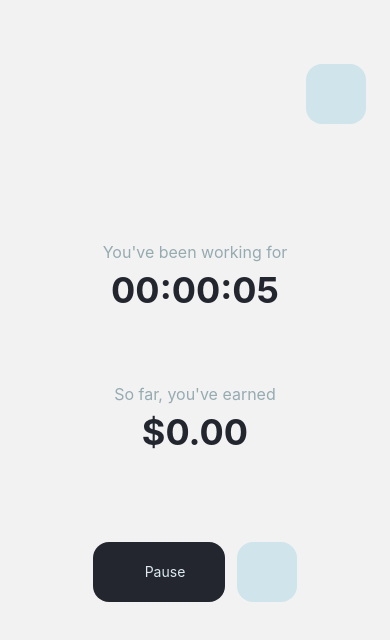
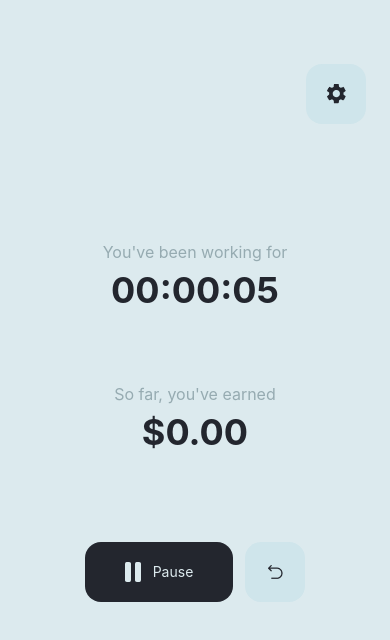
Before and after one commit to NicolasMilliard/PayClock, a React Native app: screen /Timer in a window 390 px wide. Shown: the top 640 px of the page. Built offline with nearby package versions, Linux system fonts and the light colour scheme; grey boxes are pictures that could not be loaded.

Commit message:
Add darkMode prop

```diff
--- a/src/components/Titles/PausedTitle/PausedTitle.tsx
+++ b/src/components/Titles/PausedTitle/PausedTitle.tsx
@@ -4,11 +4,12 @@ import { Text } from "react-native";
 import styles from "./styles";
 
 interface Props {
+  darkMode: boolean;
   text: string;
 }
 
-const PausedTitle: FC<Props> = ({ text }) => {
-  return <Text style={styles.title}>{text}</Text>;
+const PausedTitle: FC<Props> = ({ darkMode, text }) => {
+  return <Text style={[styles.title, darkMode ? styles.darkTitle : styles.lightTitle]}>{text}</Text>;
 };
 
 export default PausedTitle;
--- a/src/screens/Auth/AuthScreen.tsx
+++ b/src/screens/Auth/AuthScreen.tsx
@@ -47,7 +47,11 @@ const AuthScreen: FC = () => {
         <Button
           darkMode={darkMode.value}
           text="Start working"
-          imageSource={require("../../../assets/icons/start/start.png")}
+          imageSource={
+            darkMode.value
+              ? require("../../../assets/images/icons/dark/start/start.png")
+              : require("../../../assets/images/icons/light/start/start.png")
+          }
           customFunc={handleAnnualIncome}
         />
       </View>
--- a/src/screens/Home/HomeScreen.tsx
+++ b/src/screens/Home/HomeScreen.tsx
@@ -32,7 +32,11 @@ const HomeScreen: FC = () => {
       <View style={styles.settingsWrapper}>
         <SecondaryButton
           darkMode={darkMode.value}
-          imageSource={require("../../../assets/icons/settings/settings.png")}
+          imageSource={
+            darkMode.value
+              ? require("../../../assets/images/icons/dark/settings/settings.png")
+              : require("../../../assets/images/icons/light/settings/settings.png")
+          }
           customFunc={navigateToSettings}
         />
       </View>
@@ -43,7 +47,11 @@ const HomeScreen: FC = () => {
         <Button
           darkMode={darkMode.value}
           text="Start working"
-          imageSource={require("../../../assets/icons/start/start.png")}
+          imageSource={
+            darkMode.value
+              ? require("../../../assets/images/icons/dark/start/start.png")
+              : require("../../../assets/images/icons/light/start/start.png")
+          }
           customFunc={handleAnnualIncome}
         />
       </View>
--- a/src/screens/Settings/SettingsScreen.tsx
+++ b/src/screens/Settings/SettingsScreen.tsx
@@ -10,6 +10,7 @@ import styles from "../../styles/index";
 
 import IconTitle from "../../components/Titles/IconTitle/IconTitle";
 import Button from "../../components/Buttons/Button/Button";
+import LabelText from "../../components/Texts/LabelText/LabelText";
 
 const SettingsScreen: FC = () => {
   const income = useSelector(({ income }: RootState) => income);
@@ -43,30 +44,39 @@ const SettingsScreen: FC = () => {
     <SafeAreaView style={[styles.container, darkMode.value === false ? styles.lightContainer : styles.darkContainer]}>
       <IconTitle
         darkMode={darkMode.value}
-        imageSource={require("../../../assets/icons/go_back/go_back.png")}
+        imageSource={
+          darkMode.value
+            ? require("../../../assets/images/icons/dark/go_back/go_back.png")
+            : require("../../../assets/images/icons/light/go_back/go_back.png")
+        }
         customFunc={handleGoBack}
         text="Settings"
       />
       <View style={localStyles.wrapper}>
         {/* Annual income */}
-        <Text style={localStyles.labelText}>Annual income</Text>
+        <LabelText darkMode={darkMode.value} text="Annual income" />
         <TextInput
-          style={styles.input}
+          style={[styles.input, darkMode.value ? styles.darkInput : styles.lightInput]}
           placeholder={income.value.toString()}
+          placeholderTextColor={darkMode.value ? "#676f83" : "#8f96a7"}
           keyboardType="numbers-and-punctuation"
           onChangeText={setInputValue}
         />
       </View>
       <View style={localStyles.wrapper}>
         {/* Theme */}
-        <Text style={localStyles.labelText}>Dark mode</Text>
+        <LabelText darkMode={darkMode.value} text="Dark mode" />
         <Switch value={isDark} onValueChange={toggleSwitch} />
       </View>
       <View style={localStyles.buttonWrapper}>
         <Button
           darkMode={darkMode.value}
           text="Save"
-          imageSource={require("../../../assets/icons/save/save.png")}
+          imageSource={
+            darkMode.value
+              ? require("../../../assets/images/icons/dark/save/save.png")
+              : require("../../../assets/images/icons/light/save/save.png")
+          }
           customFunc={updateIncomeValue}
         />
       </View>
@@ -82,9 +92,6 @@ const localStyles = StyleSheet.create({
     marginTop: 32,
     marginHorizontal: 24,
   },
-  labelText: {
-    fontSize: 16,
-  },
   buttonWrapper: {
     flexDirection: "row",
     justifyContent: "center",
--- a/src/screens/Timer/TimerScreen.tsx
+++ b/src/screens/Timer/TimerScreen.tsx
@@ -12,6 +12,7 @@ import Button from "../../components/Buttons/Button/Button";
 import SecondaryButton from "../../components/Buttons/SecondaryButton/SecondaryButton";
 import SecondaryTitle from "../../components/Titles/SecondaryTitle/SecondaryTitle";
 import PausedTitle from "../../components/Titles/PausedTitle/PausedTitle";
+import RegularText from "../../components/Texts/RegularText/RegularText";
 
 const TimerScreen: FC = () => {
   const income = useSelector(({ income }: RootState) => income);
@@ -100,46 +101,64 @@ const TimerScreen: FC = () => {
   }, [isPaused, incomePerSecond]);
 
   return (
-    <SafeAreaView style={styles.centeredContainer}>
+    <SafeAreaView
+      style={[styles.centeredContainer, darkMode.value === false ? styles.lightContainer : styles.darkContainer]}
+    >
       <View style={styles.settingsWrapper}>
         <SecondaryButton
           darkMode={darkMode.value}
-          imageSource={require("../../../assets/icons/settings/settings.png")}
+          imageSource={
+            darkMode.value
+              ? require("../../../assets/images/icons/dark/settings/settings.png")
+              : require("../../../assets/images/icons/light/settings/settings.png")
+          }
           customFunc={navigateToSettings}
         />
       </View>
       {isPaused && (
         <View style={localStyles.pausedWrapper}>
-          <PausedTitle text="Timer is paused." />
+          <PausedTitle darkMode={darkMode.value} text="Timer is paused." />
         </View>
       )}
       <View>
-        <Text style={localStyles.text}>You've been working for</Text>
-        <SecondaryTitle text={formatDuration(duration)} isPaused={isPaused} />
+        <RegularText darkMode={darkMode.value} text="You've been working for" />
+        <SecondaryTitle darkMode={darkMode.value} text={formatDuration(duration)} isPaused={isPaused} />
       </View>
       <View style={localStyles.wrapper}>
-        <Text style={localStyles.text}>So far, you've earned</Text>
-        <SecondaryTitle text={`$${earned.toFixed(2)}`} isPaused={isPaused} />
+        <RegularText darkMode={darkMode.value} text="So far, you've earned" />
+        <SecondaryTitle darkMode={darkMode.value} text={`$${earned.toFixed(2)}`} isPaused={isPaused} />
       </View>
       <View style={localStyles.buttonsWrapper}>
         {isPaused ? (
           <Button
             darkMode={darkMode.value}
             text="Resume"
-            imageSource={require("../../../assets/icons/resume/resume.png")}
+            imageSource={
+              darkMode.value
+                ? require("../../../assets/images/icons/dark/resume/resume.png")
+                : require("../../../assets/images/icons/light/resume/resume.png")
+            }
             customFunc={() => setIsPaused(false)}
           />
         ) : (
           <Button
             darkMode={darkMode.value}
             text="Pause"
-            imageSource={require("../../../assets/icons/pause/pause.png")}
+            imageSource={
+              darkMode.value
+                ? require("../../../assets/images/icons/dark/pause/pause.png")
+                : require("../../../assets/images/icons/light/pause/pause.png")
+            }
             customFunc={pauseTimer}
           />
         )}
         <SecondaryButton
           darkMode={darkMode.value}
-          imageSource={require("../../../assets/icons/reset/reset.png")}
+          imageSource={
+            darkMode.value
+              ? require("../../../assets/images/icons/dark/reset/reset.png")
+              : require("../../../assets/images/icons/light/reset/reset.png")
+          }
           customFunc={resetTimer}
         />
       </View>
@@ -150,11 +169,6 @@ const TimerScreen: FC = () => {
 const localStyles = StyleSheet.create({
   wrapper: {
     marginTop: 64,
-  },
-  text: {
-    color: "#96abb1",
-    fontSize: 16,
-    textAlign: "center",
   },
   pausedWrapper: {
     marginBottom: 32,
```
